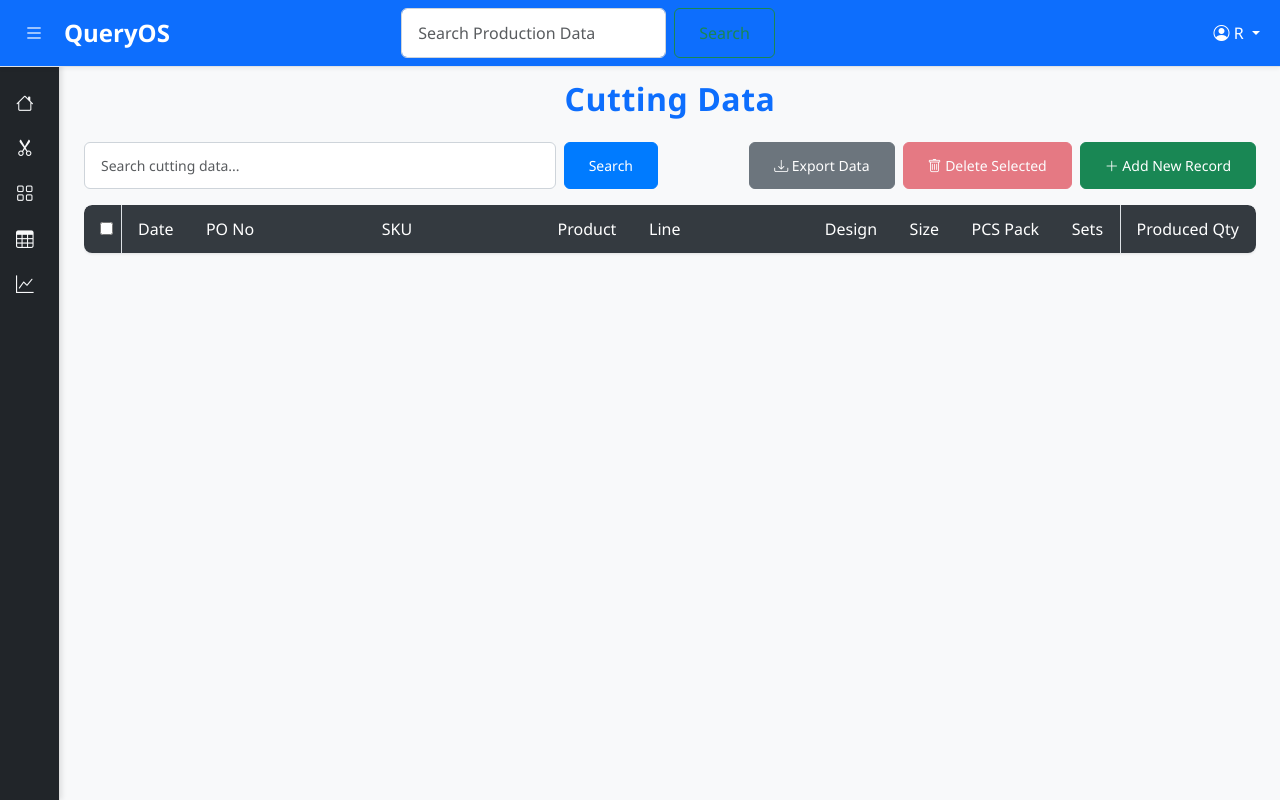
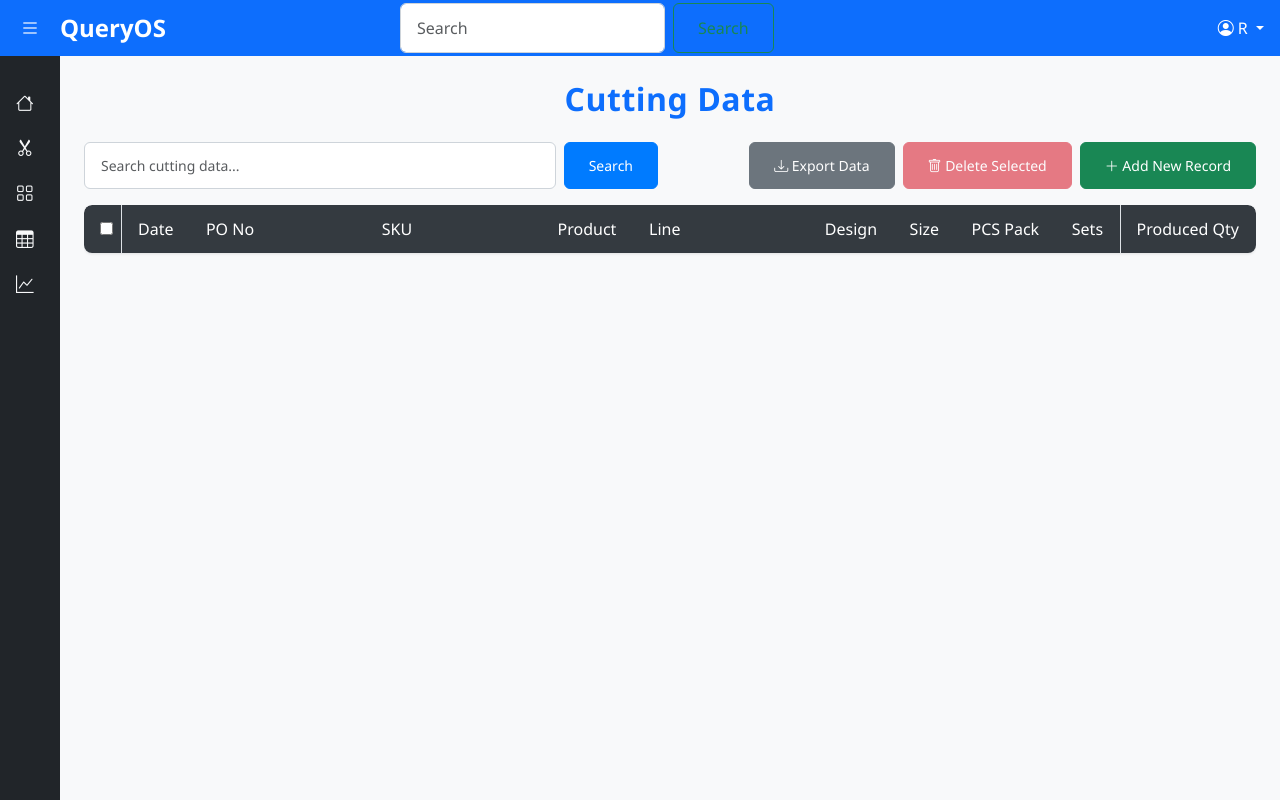
Before and after one commit to y-rajeev/QueryOS, a Flask app: page /cutting in a window 1280 px wide. Run offline with Flask 3, Linux system fonts and the light colour scheme; data that the repository does not hold is empty; some libraries are stand-ins or nearby versions.

Commit message:
Update file

```diff
--- a/static/style.css
+++ b/static/style.css
@@ -1,10 +1,24 @@
+html {
+    background-color: #343a40; /* Match sidebar background to prevent white line */
+}
+
+html, body {
+    margin: 0 !important;
+    padding: 0 !important;
+    overflow-x: hidden; /* Ensure no horizontal overflow */
+    box-sizing: border-box; /* Include padding and border in the element's total width and height */
+    height: 100vh; /* Ensure full viewport height */
+}
+
 /* General Styles */
 body {
     overflow-x: hidden; /* Prevent horizontal scrollbar from appearing due to off-screen content */
     background-color: #f8f9fa;
     font-family: 'Segoe UI', sans-serif;
-    padding-left: 0; /* Remove body padding as margin will be handled by page-content-wrapper */
-    padding-top: 56px; /* Approximate height of default Bootstrap navbar. Adjust if your navbar height is different. */
+    padding-left: 0 !important; /* Keep this for consistency, though page-content-wrapper handles margin-left */
+    padding-top: 0 !important; /* Remove body padding, it will be handled by page-content-wrapper */
+    border: none !important; /* Ensure no border */
+    outline: none !important; /* Ensure no outline */
 }
 
 /* Wrapper for sidebar and content */
@@ -18,29 +32,31 @@ body {
     min-height: calc(100vh - 56px); /* Full height minus navbar height. Adjust 56px if navbar height is different. */
     width: 60px; /* Default collapsed width */
     background-color: #343a40; /* Dark background */
-    border-right: 1px solid #e0e0e0; /* Subtle right border */
+    border-right: none !important; /* Remove right border */
     transition: width .25s ease-out; /* Transition for width change */
-    box-shadow: 2px 0 5px rgba(0,0,0,0.1); /* Subtle shadow */
+    box-shadow: none !important; /* Remove shadow */
     position: fixed; /* Fix sidebar position */
-    top: 56px; /* Position below fixed navbar. Adjust 56px if navbar height is different. */
+    top: 56px; /* Match navbar height */
     left: 0;
     z-index: 1000; /* Ensure sidebar is above content */
     overflow-y: auto; /* Add vertical scroll if menu items exceed height */
     overflow-x: hidden; /* Hide overflowing text in collapsed state */
     color: #f8f9fa; /* Light text color for visible items */
+    margin-top: 0 !important; /* Ensure no margin at top */
+    border-top: none !important; /* Explicitly ensure no top border */
 }
 
 #sidebar-wrapper .sidebar-heading {
-    padding: 0.75rem 1rem;
+    padding: 0 !important; /* Remove all padding */
     font-size: 1.3rem;
-    color: #f8f9fa; /* Light text color */
-    border-bottom: 1px solid rgba(255,255,255,0.1); /* Lighter separator line */
+    color: #f8f9fa;
+    border-bottom: none !important;
     font-weight: bold;
     white-space: nowrap;
     display: flex;
-    justify-content: space-between;
+    justify-content: center;
     align-items: center;
-    height: 60px;
+    height: 56px; /* Match navbar height */
     position: relative;
     cursor: pointer;
 }
@@ -55,6 +71,7 @@ body:not(.sb-sidenav-toggled) #sidebar-wrapper .sidebar-heading span {
     color: #f8f9fa; /* Light icon color */
     flex-shrink: 0;
     transition: color 0.2s ease;
+    margin-right: 0; /* Remove margin to help centering when collapsed */
 }
 
 #sidebar-wrapper .sidebar-heading:hover i {
@@ -63,7 +80,8 @@ body:not(.sb-sidenav-toggled) #sidebar-wrapper .sidebar-heading span {
 
 #sidebar-wrapper .list-group {
     width: 100%;
-    padding-top: 0;
+    padding-top: 0 !important;
+    margin-top: 0 !important; /* Ensure no margin at top of list group */
 }
 
 #sidebar-wrapper .list-group-item {
@@ -112,6 +130,7 @@ body:not(.sb-sidenav-toggled) #sidebar-wrapper .sidebar-heading span {
     transition: margin-left .25s ease-out;
     /* Ensure content starts below the fixed navbar */
     margin-top: 0;
+    padding-top: 56px; /* Add padding to account for fixed navbar height */
 }
 
 #page-content-wrapper .container-fluid {
@@ -143,23 +162,23 @@ body.sb-sidenav-toggled #page-content-wrapper {
 
 /* Navbar Styles */
 .navbar {
-    box-shadow: 0 2px 4px rgba(0,0,0,.05);
-    /* Remove margin-bottom as layout is handled by padding-top on body */
-    margin-bottom: 0;
+    box-shadow: none !important; /* Ensure no shadow */
+    margin-bottom: 0 !important;
     background-color: #0d6efd !important; /* Blue background color */
-    border-bottom: 1px solid #0a58ca; /* Slightly darker blue border */
-    padding-top: 0.5rem; /* Adjust vertical padding of the navbar */
-    padding-bottom: 0.5rem; /* Adjust vertical padding of the navbar */
+    border-bottom: none !important; /* Ensure no bottom border */
+    padding: 0 !important; /* Remove padding */
     position: fixed; /* Make navbar fixed */
     top: 0;
     left: 0; /* Ensure navbar starts from the left edge */
     width: 100%; /* Full width */
     z-index: 1030; /* Ensure navbar is above sidebar and content */
+    height: 56px; /* Explicitly set navbar height */
+    outline: none !important; /* Remove any potential outline */
 }
 
 .navbar .container-fluid {
-    padding-right: 0.75rem; /* Adjust horizontal padding */
-    padding-left: 0.75rem;  /* Adjust horizontal padding */
+    padding-right: 0.5rem; /* Adjust horizontal padding */
+    padding-left: 0.5rem;  /* Adjust horizontal padding */
     align-items: center; /* Vertically align items */
 }
 
@@ -270,21 +289,21 @@ body.sb-sidenav-toggled #page-content-wrapper {
 @media (min-width: 768px) {
     body {
         padding-left: 0;
-        /* Adjust padding-top for larger screens if navbar height is different */
-        padding-top: 56px; /* Match navbar height */
+        padding-top: 56px;
     }
 
     #sidebar-wrapper {
         width: 60px;
         margin-left: 0;
-        top: 56px; /* Position below fixed navbar */
-        min-height: calc(100vh - 56px); /* Adjust calculation based on navbar height */
+        top: 56px;
+        min-height: calc(100vh - 56px);
+        margin-top: 0; /* Ensure no margin at top */
     }
 
     #page-content-wrapper {
         margin-left: 60px;
         width: calc(100% - 60px);
-        margin-top: 0; /* Ensure content starts at the top of the wrapper */
+        margin-top: 0;
     }
 
     body.sb-sidenav-toggled #sidebar-wrapper {
@@ -304,19 +323,19 @@ body.sb-sidenav-toggled #page-content-wrapper {
 
 @media (max-width: 767.98px) {
     body {
-         padding-left: 0;
-         /* Adjust padding-top for smaller screens if navbar height is different */
-         padding-top: 56px; /* Match navbar height */
+        padding-left: 0;
+        padding-top: 56px;
     }
 
     #sidebar-wrapper {
         margin-left: -250px;
         width: 250px;
-        top: 56px; /* Position below fixed navbar */
-        min-height: calc(100vh - 56px); /* Adjust calculation based on navbar height */
+        top: 56px;
+        min-height: calc(100vh - 56px);
+        margin-top: 0; /* Ensure no margin at top */
     }
 
-     body.sb-sidenav-toggled #sidebar-wrapper {
+    body.sb-sidenav-toggled #sidebar-wrapper {
         margin-left: 0;
     }
 
@@ -462,14 +481,6 @@ body.sb-sidenav-toggled #page-content-wrapper {
      width: 15%;
 }
 
-/* Ensure actions column doesn't take up excessive space */
-/* Since there are no action buttons, this might not be needed, but keeping for structure */
-.table th:last-child, .table td:last-child {
-     /* width: 1%; */ /* Remove fixed width if content is variable */
-     /* white-space: nowrap; */ /* Already set on td */
-}
-
-/* Style for buttons in the top right action area */
 .row.mb-3.align-items-center .justify-content-end .btn {
     margin-left: 0.5rem; /* Space between buttons */
 }
--- a/templates/base.html
+++ b/templates/base.html
@@ -18,7 +18,7 @@
 
             {# Search Form (Centered) #}
             <form class="d-none d-md-flex ms-auto me-auto my-2 my-lg-0" role="search" action="{{ url_for('data.production_data') }}" method="get">
-                <input class="form-control me-2" type="search" placeholder="Search Production Data" aria-label="Search" name="search">
+                <input class="form-control me-2" type="search" placeholder="Search" aria-label="Search" name="search">
                 <button class="btn btn-outline-success" type="submit">Search</button>
             </form>
 
```
Also changed, not shown: templates/dashboard.html (+6 -6 lines), 1 other file.
